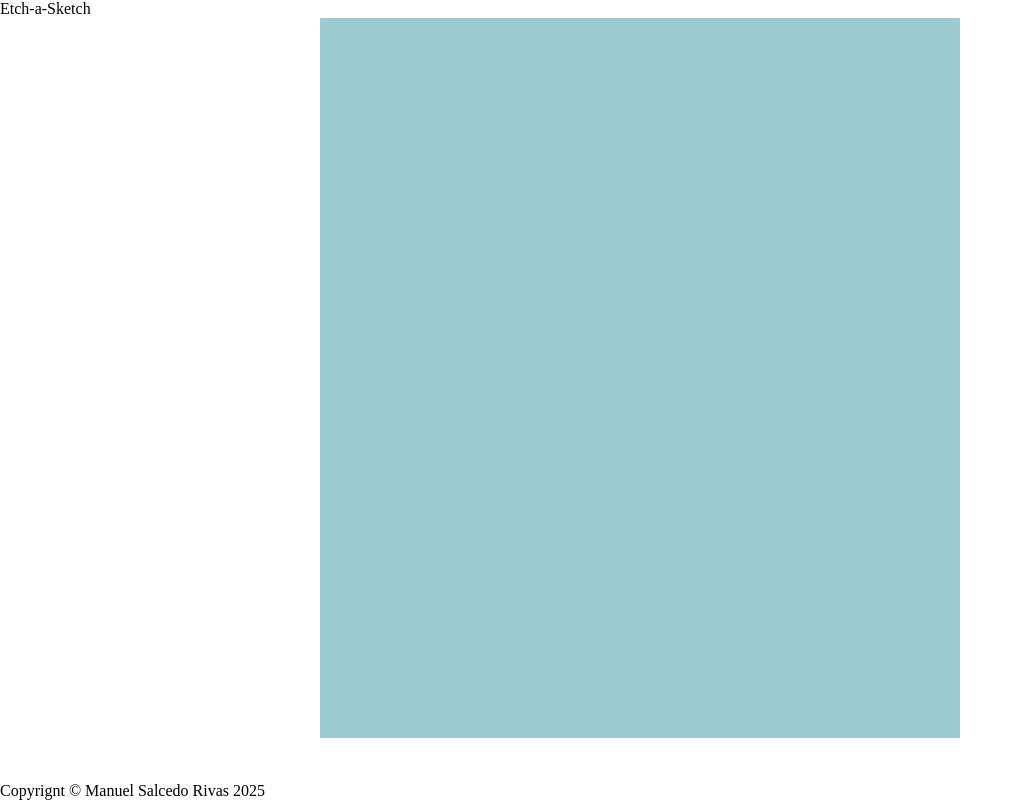
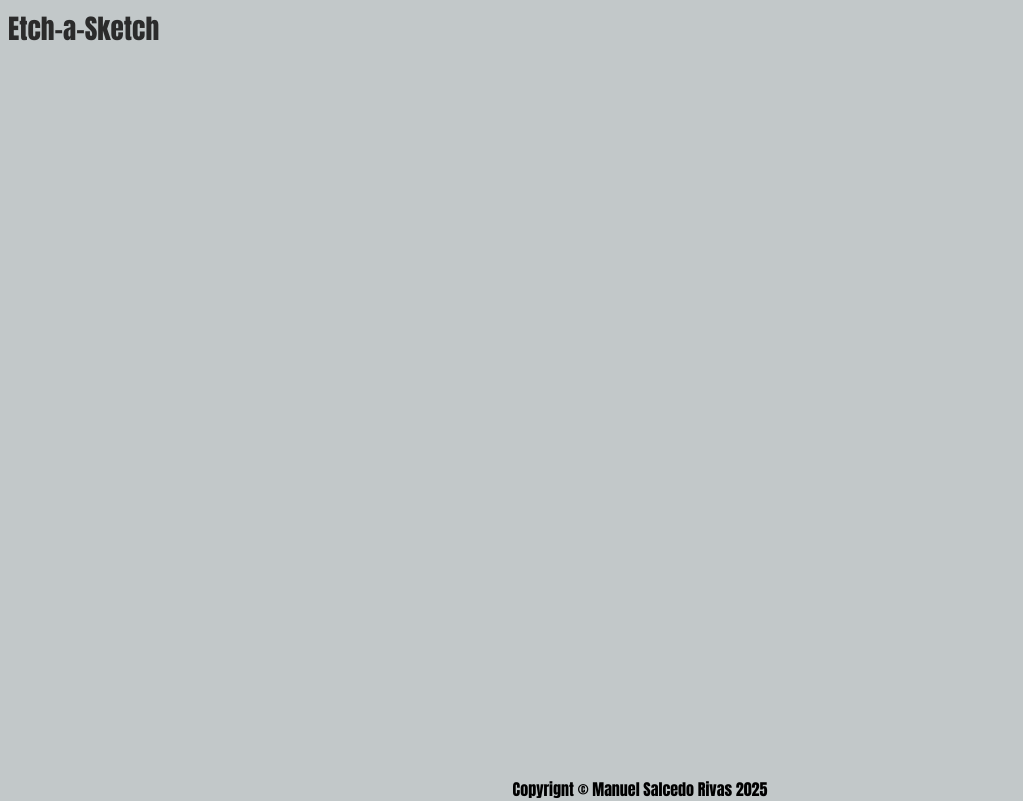
Before and after one commit to SalcedoMA/etch-a-sketch-2k25, a plain HTML site: page index.html in a window 1280 px wide. Shown: the whole page, without its empty margins (0-1023 px from the left). Drawn offline with Linux system fonts and the light colour scheme.

Commit message:
Delete unnecesary properties that will be added with JS

```diff
--- a/styles.css
+++ b/styles.css
@@ -9,28 +9,44 @@ body {
     flex-direction: column;
     height: 100vh;
     /* background-color: #C8AAAA; */
+    font-family: Impact, Haettenschweiler, 'Arial Narrow Bold', sans-serif;
+    background-color: #c2c8c9;
+}
+
+.header {
+    font-size: 1.7rem;
+    font-weight: 900;
+    color: #2b2b2b;
+    padding: 1vh;
 }
 
 .main {
     flex: 1;
-    height: 100vh;
-    margin: 0 25vw;
+    display: flex;
+    justify-content: center;
 }
 
 .etch {
-    margin: auto;
+    /* margin: auto; */
     display: flex;
     flex-wrap: wrap;
+    height: 90vh;
+    width: 90vh;
+    /* min-width: 90vh; */
 }
 
 .grid {
     background-color: #9ACBD0;
-    flex: 0 1 auto;
-    width: 10vh;
-    height: 10vh;
-
 }
 
 .grid:hover {
     background-color: #638083;
 }
+
+
+
+/* footer */
+.footer {
+    display: flex;
+    justify-content: center;
+}
```
